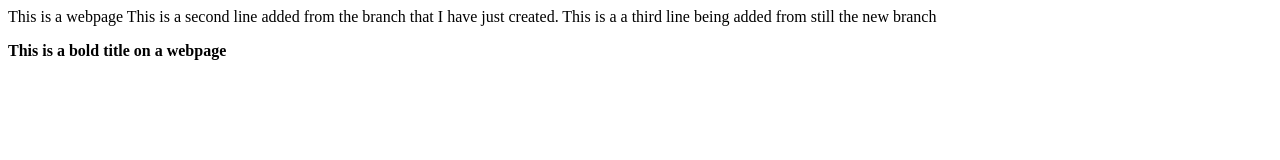
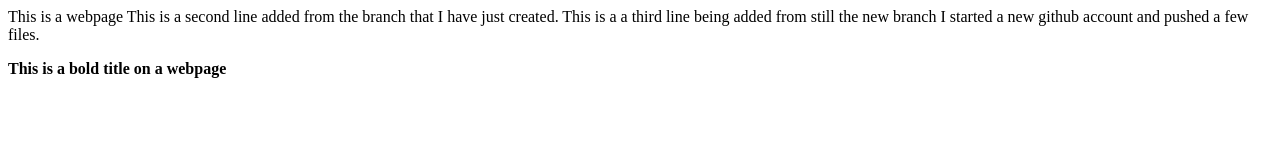
Before and after one commit to yizakm/scripts, a plain HTML site: page index.html in a window 1280 px wide. Drawn offline with Linux system fonts and the light colour scheme.

Commit message:
Added a comment about starting a new account

```diff
--- a/index.html
+++ b/index.html
@@ -13,6 +13,7 @@ developing a website
 This is a webpage
 This is a second line added from the branch that I have just created.
 This is a a third line being added from still the new branch
+I started a new github account and pushed a few files.
 
 <p><b>This is a bold title on a webpage</b></p>
   </body>
```
